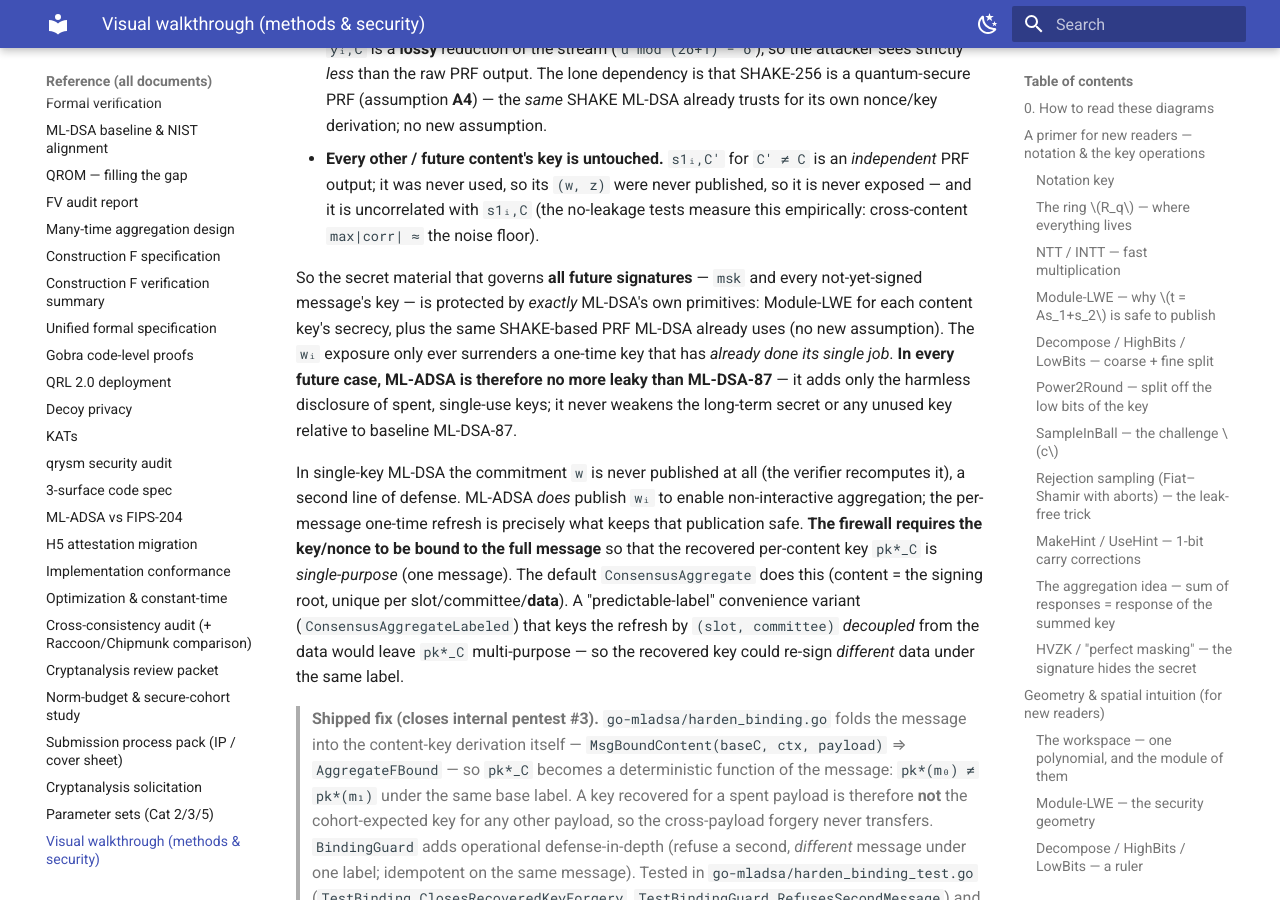
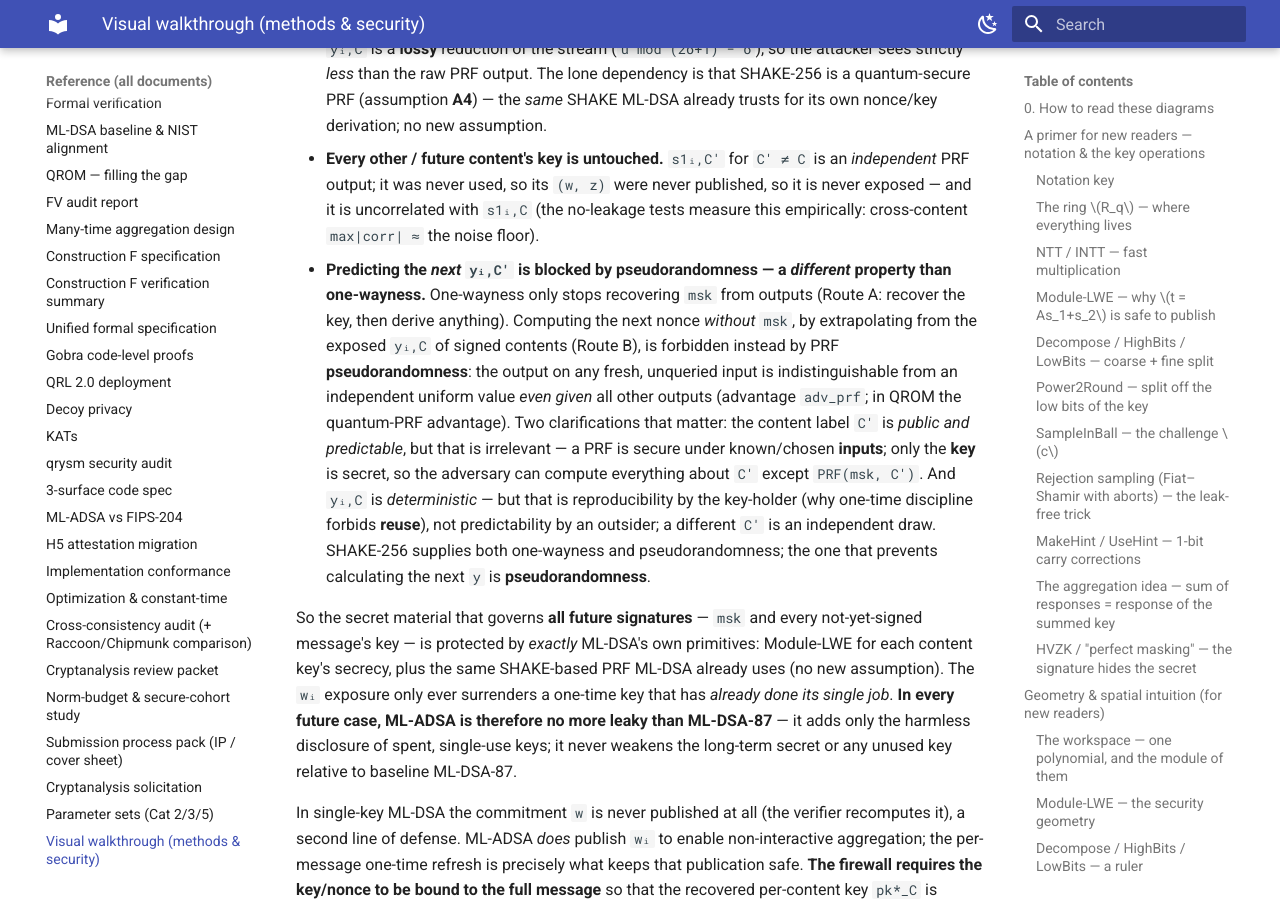
Before and after one commit to pq-cybarg/ml-adsa-site, an MkDocs documentation site: the page built from docs/reference/41-visual-methods-and-security.md, in a window 1280 px wide and 900 px high, scrolled down 34809 px. Built offline with MkDocs 1.6.1 and Material for MkDocs 9.7.7, drawn with Linux system fonts in a browser that asks for light colours.

Commit message:
docs(41): clarify — predicting the next y is blocked by pseudorandomness, not one-wayness
Mirror of main. Distinguish Route A (recover msk — blocked by one-wayness) from Route B (predict next y
without msk — blocked by PRF pseudorandomness). Public label irrelevant; determinism ≠ predictability.

```diff
--- a/docs/reference/41-visual-methods-and-security.md
+++ b/docs/reference/41-visual-methods-and-security.md
@@ -1235,6 +1235,17 @@ already signed and never reused — and reaches **neither** thing that matters f
 - **Every other / future content's key is untouched.** `s1ᵢ,C'` for `C' ≠ C` is an *independent* PRF output;
   it was never used, so its `(w, z)` were never published, so it is never exposed — and it is uncorrelated
   with `s1ᵢ,C` (the no-leakage tests measure this empirically: cross-content `max|corr| ≈` the noise floor).
+- **Predicting the *next* `yᵢ,C'` is blocked by pseudorandomness — a *different* property than one-wayness.**
+  One-wayness only stops recovering `msk` from outputs (Route A: recover the key, then derive anything).
+  Computing the next nonce *without* `msk`, by extrapolating from the exposed `yᵢ,C` of signed contents
+  (Route B), is forbidden instead by PRF **pseudorandomness**: the output on any fresh, unqueried input is
+  indistinguishable from an independent uniform value *even given* all other outputs (advantage `adv_prf`; in
+  QROM the quantum-PRF advantage). Two clarifications that matter: the content label `C'` is *public and
+  predictable*, but that is irrelevant — a PRF is secure under known/chosen **inputs**; only the **key** is
+  secret, so the adversary can compute everything about `C'` except `PRF(msk, C')`. And `yᵢ,C` is
+  *deterministic* — but that is reproducibility by the key-holder (why one-time discipline forbids **reuse**),
+  not predictability by an outsider; a different `C'` is an independent draw. SHAKE-256 supplies both
+  one-wayness and pseudorandomness; the one that prevents calculating the next `y` is **pseudorandomness**.
 
 So the secret material that governs **all future signatures** — `msk` and every not-yet-signed message's key
 — is protected by *exactly* ML-DSA's own primitives: Module-LWE for each content key's secrecy, plus the same
```
